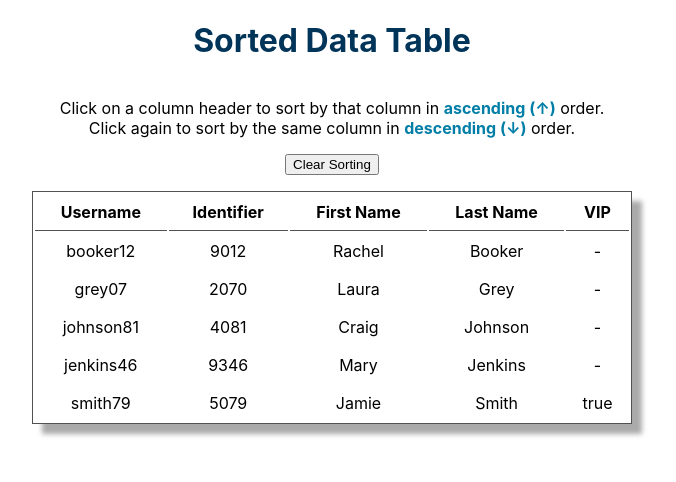
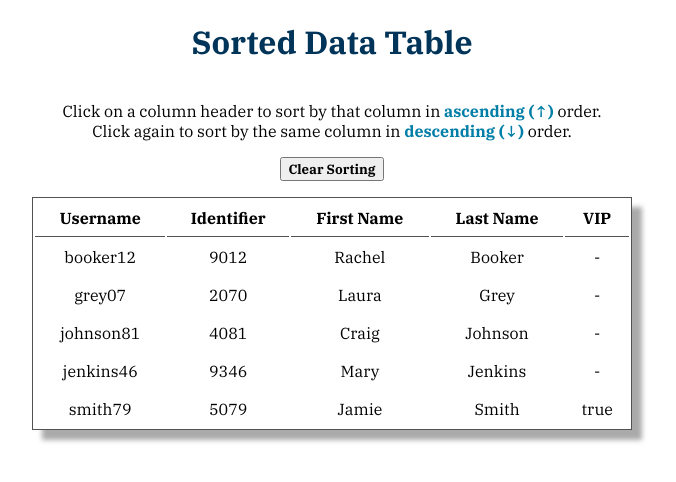
Before and after one commit to adamklingbaum/take-home-table, a React (Create React App) app: page / in a window 1280 px wide. Shown: the top 482 px of the page, without its empty margins (308-984 px from the left). Built offline with nearby package versions, Linux system fonts and the light colour scheme.

Commit message:
Update styles

```diff
--- a/src/App.css
+++ b/src/App.css
@@ -39,5 +39,10 @@
 }
 
 .bold {
-  font-weight: bold;
+  font-weight: 700;
 }
+
+button {
+  font-family: inherit;
+  font-weight: 700;
+}
--- a/src/index.css
+++ b/src/index.css
@@ -1,13 +1,6 @@
+@import url('https://fonts.googleapis.com/css2?family=IBM+Plex+Serif:ital,wght@0,100;0,200;0,300;0,400;0,500;0,600;0,700;1,100;1,200;1,300;1,400;1,500;1,600;1,700&display=swap');
+
 body {
   margin: 0;
-  font-family: -apple-system, BlinkMacSystemFont, 'Segoe UI', 'Roboto', 'Oxygen',
-    'Ubuntu', 'Cantarell', 'Fira Sans', 'Droid Sans', 'Helvetica Neue',
-    sans-serif;
-  -webkit-font-smoothing: antialiased;
-  -moz-osx-font-smoothing: grayscale;
+  font-family: 'IBM Plex Serif', 'serif';
 }
-
-code {
-  font-family: source-code-pro, Menlo, Monaco, Consolas, 'Courier New',
-    monospace;
-}
```
